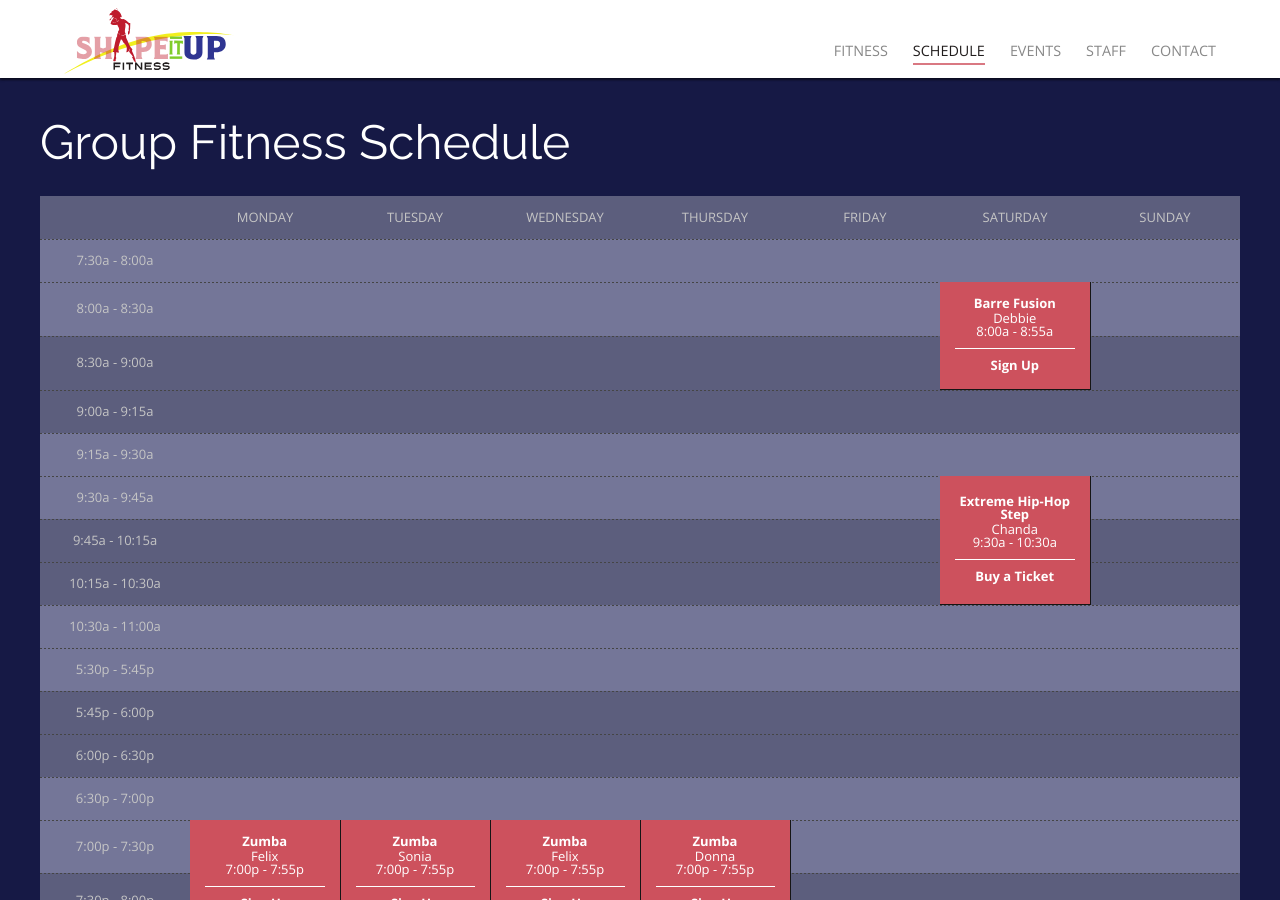
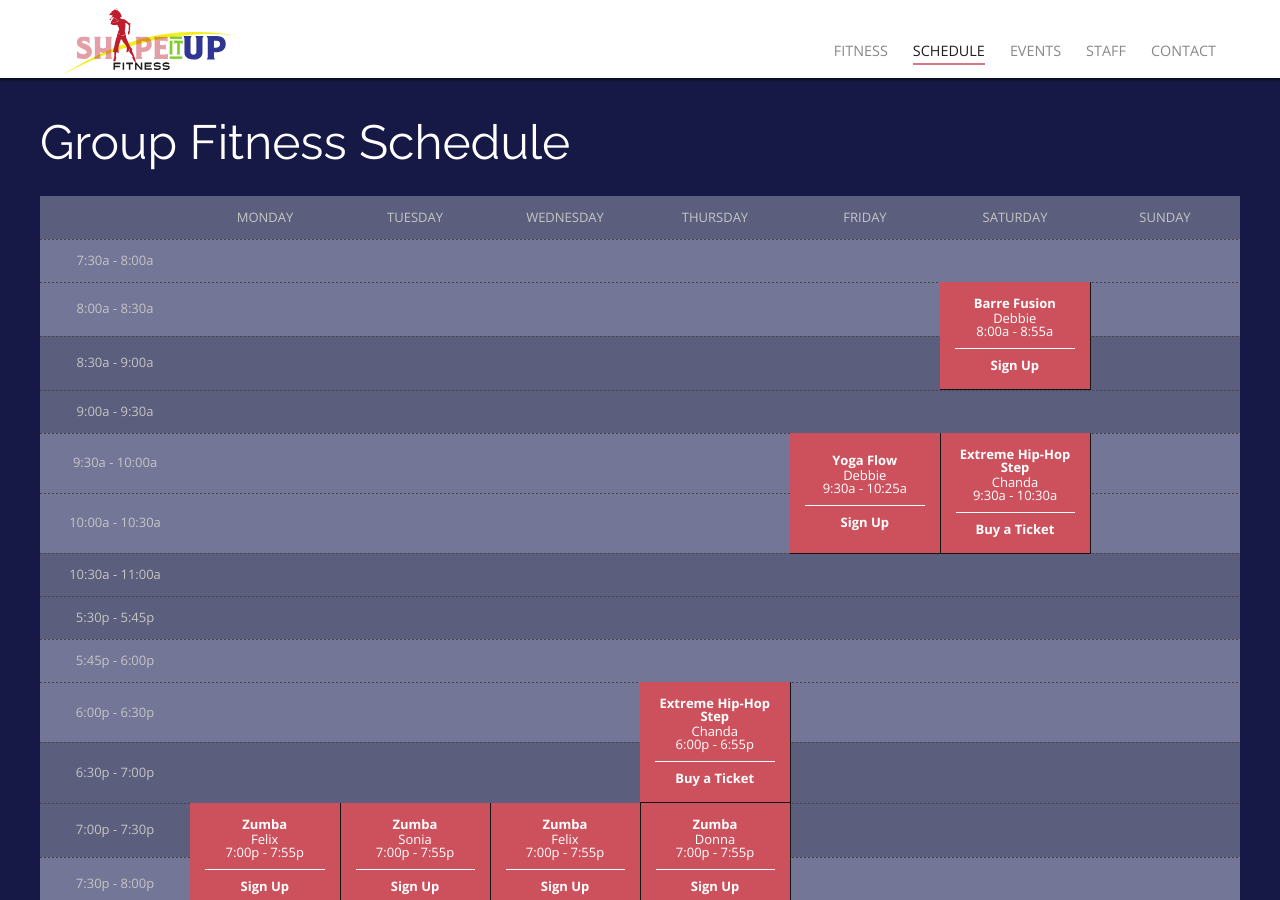
Before and after one commit to rwstone/shapeitup, a Jekyll site: the page built from schedule/index.md, in a window 1280 px wide and 900 px high. Built offline with Jekyll 4.4.1, drawn with Linux system fonts in a browser that asks for light colours; some web fonts are replaced.

Commit message:
Updated Index

```diff
--- a/schedule/index.md
+++ b/schedule/index.md
@@ -21,12 +21,26 @@ sessions:
   start_time: 7:00p
   end_time: 7:55p
   length: 2
+- class: Extreme Hip-Hop Step
+  instructor: Chanda
+  day: Thursday
+  start_time: 6:00p
+  end_time: 6:55p
+  length: 2
+  special_link: https://shapeitupnutritionfitness.square.site/
 - class: Zumba
   instructor: Donna
   day: Thursday
   start_time: 7:00p
   end_time: 7:55p
   length: 2
+- class: Yoga Flow
+  instructor: Debbie
+  day: Friday
+  start_time: 9:30a
+  end_time: 10:25a
+  length: 2
+  special_link:
 - class: Barre Fusion
   instructor: Debbie
   day: Saturday
@@ -53,10 +67,8 @@ time_slots_morning:
 - 8:00a
 - 8:30a
 - 9:00a
-- 9:15a
 - 9:30a
-- 9:45a
-- 10:15a
+- 10:00a
 - 10:30a
 - 11:00a
 time_slots_evening:
```
Also changed, not shown: other parts of schedule/index.md (+1 -1 lines).
